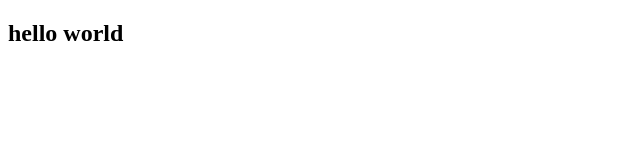
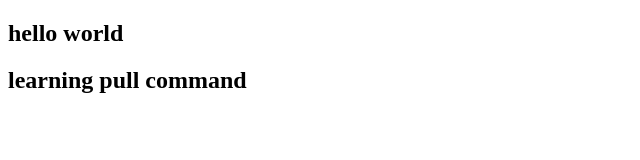
Before and after one commit to Shubham9885/newProject, a plain HTML site: page index.html in a window 1280 px wide. Shown: the whole page, without its empty margins (0-640 px from the left). Drawn offline with Linux system fonts and the light colour scheme.

Commit message:
Update index.html
learning pull

```diff
--- a/index.html
+++ b/index.html
@@ -7,5 +7,6 @@
 </head>
 <body>
     <h2>hello world</h2>
+    <h2>learning pull command</h2>
 </body>
 </html>
```
